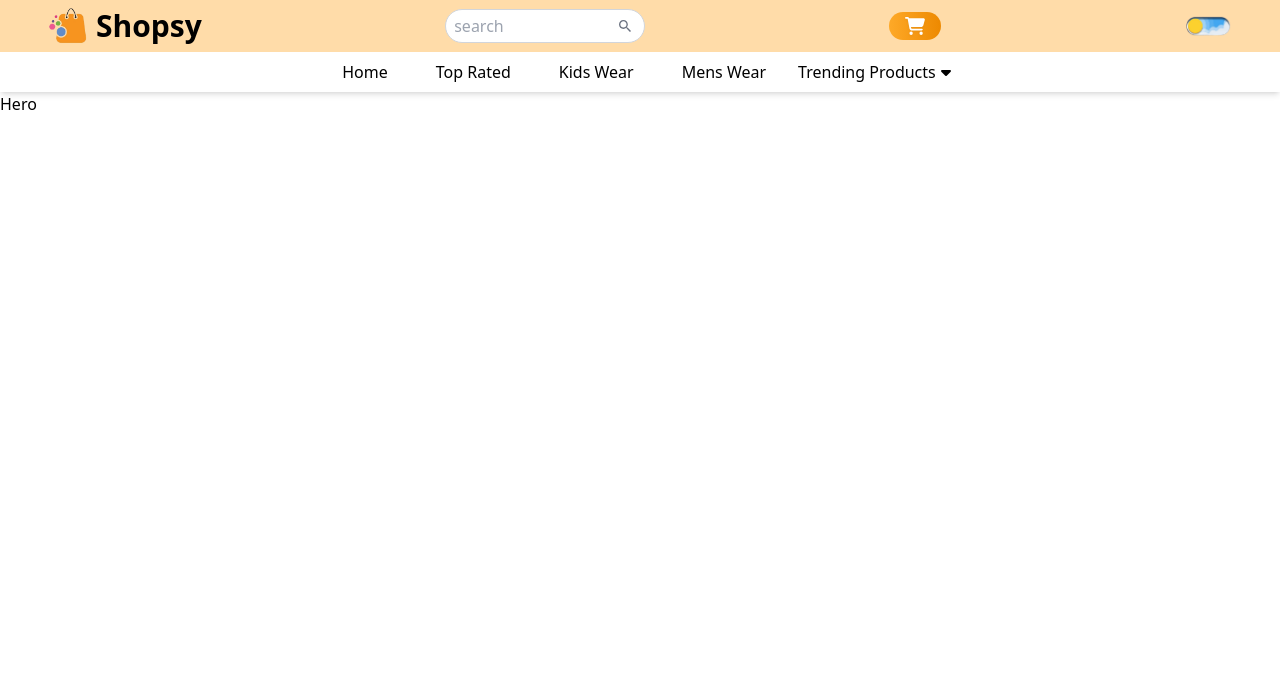
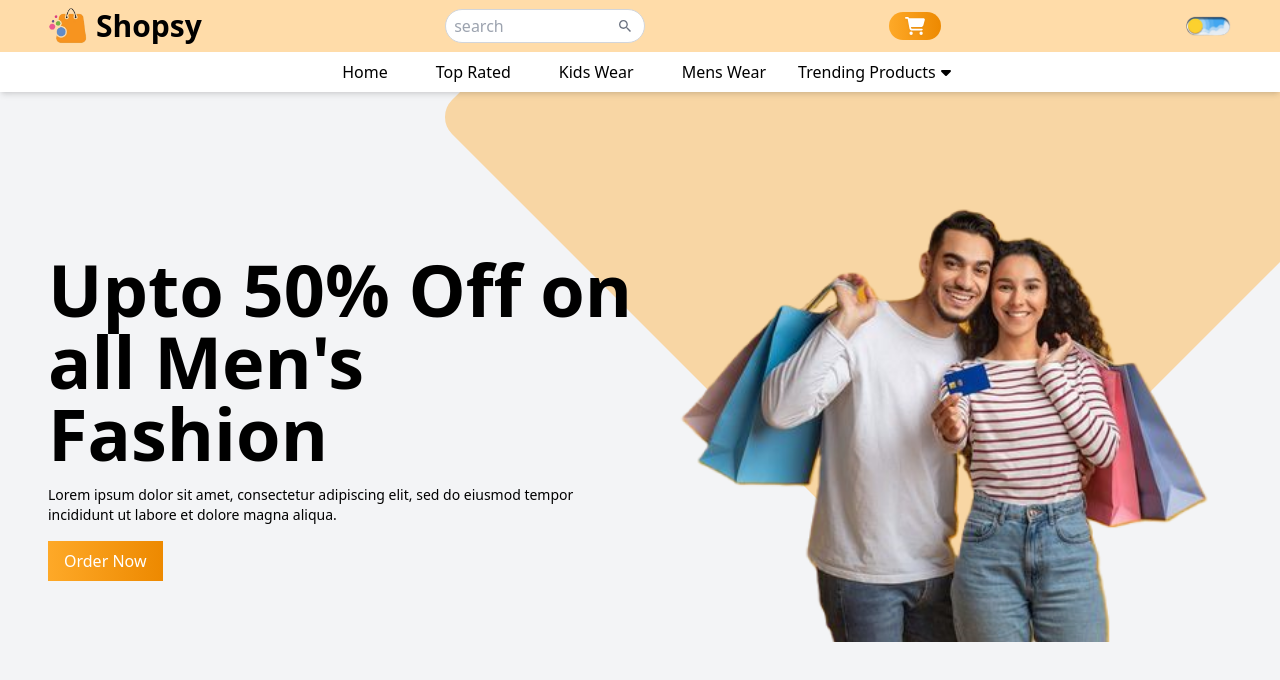
Before and after one commit to MuhammadBurhan123/vite_react-ecommerce, a React (Vite) app: page / in a window 1280 px wide. Shown: the top 680 px of the page. Built offline with nearby package versions, Linux system fonts and the light colour scheme.

Commit message:
React Carousel in Hero

```diff
--- a/src/components/Hero/Hero.jsx
+++ b/src/components/Hero/Hero.jsx
@@ -1,8 +1,92 @@
 import React from 'react'
+import Image1 from "../../assets/hero/women.png";
+import Image2 from "../../assets/hero/shopping.png";
+import Image3 from "../../assets/hero/sale.png";
+import Slider from "react-slick";
+
+const ImageList = [
+    {
+        id: 1,
+        img: Image1,
+        title: "Upto 50% Off on all Women's Fashion",
+        description: "Lorem ipsum dolor sit amet, consectetur adipiscing elit, sed do eiusmod tempor incididunt ut labore et dolore magna aliqua. "
+    },
+    {
+        id: 2,
+        img: Image2,
+        title: "Upto 50% Off on all Men's Fashion",
+        description: "Lorem ipsum dolor sit amet, consectetur adipiscing elit, sed do eiusmod tempor incididunt ut labore et dolore magna aliqua."
+    },
+    {
+        id: 3,
+        img: Image3,
+        title: "Upto 50% Off on all Kids' Fashion",
+        description: "Lorem ipsum dolor sit amet, consectetur adipiscing elit, sed do eiusmod tempor incididunt ut labore et dolore magna aliqua. "
+    }
+]
 
 const Hero = () => {
+
+    var settings = {
+        dots: false,
+        arrows: false,
+        infinite: true,
+        speed: 800,
+        slidesToScroll: 1,
+        autoplay: true,
+        autoplaySpeed: 4000,
+        cssEase: 'ease-in-out',
+        pauseOnHover: false,
+        pauseOnFocus: true,
+    }
+
     return (
-        <div>Hero</div>
+        <div className='relative overflow-hidden min-h-[550px] sm:min-h-[650px] bg-gray-100 flex justify-center items-center dark:bg-gray-950 dark:text-white duration-200'>
+            {/* backgrounf pattern */}
+            <div className="h-[700px] w-[700px] bg-primary/40 absolute -top-1/2 right-0 rounded-3xl rotate-45 -z-9"></div>
+            {/* hero section */}
+            <div className='container pb-8 sm:pb-0'>
+                <Slider {...settings}>
+                    {ImageList.map((data, index) => (
+                        <div key={index}>
+                            <div className="grid grid-cols-1 sm:grid-cols-2">
+                                {/* text content section */}
+                                <div className='flex flex-col justify-center gap-4 pt-12 sm:pt-0 text-center sm:text-left order-2 sm:order-1'>
+                                    <h1
+                                        data-aos="zoom-out"
+                                        data-aos-duration="500"
+                                        data-aos-once="true"
+                                        className='text-5xl sm:text-6xl lg:text-7xl font-bold'>{data.title}</h1>
+                                    <p
+                                        data-aos="fade-up"
+                                        data-aos-duration="500"
+                                        data-aos-delay="100"
+                                        className='text-sm'>{data.description}</p>
+                                    <div
+                                        data-aos="fade-up"
+                                        data-aos-duration="500"
+                                        data-aos-delay="300"
+                                    >
+                                        <button className='bg-gradient-to-r from-primary to-secondary hover:scale-105 duration-200 text-white py-2 px-4 roudned-full'>
+                                            Order Now
+                                        </button>
+                                    </div>
+                                </div>
+                                {/* image section */}
+                                <div className='order-1 sm:order-2'>
+                                    <div
+                                        data-aos="zoom-in"
+                                        data-aos-once="true"
+                                        className='relative z-10'>
+                                        <img className='w-[300px] h-[300px] sm:h-[450px] sm:w-[450px] sm:scale-105 lg:scale-125 object-contain mx-auto' src={data.img} alt="" />
+                                    </div>
+                                </div>
+                            </div>
+                        </div>
+                    ))}
+                </Slider>
+            </div>
+        </div >
     )
 }
 
```
